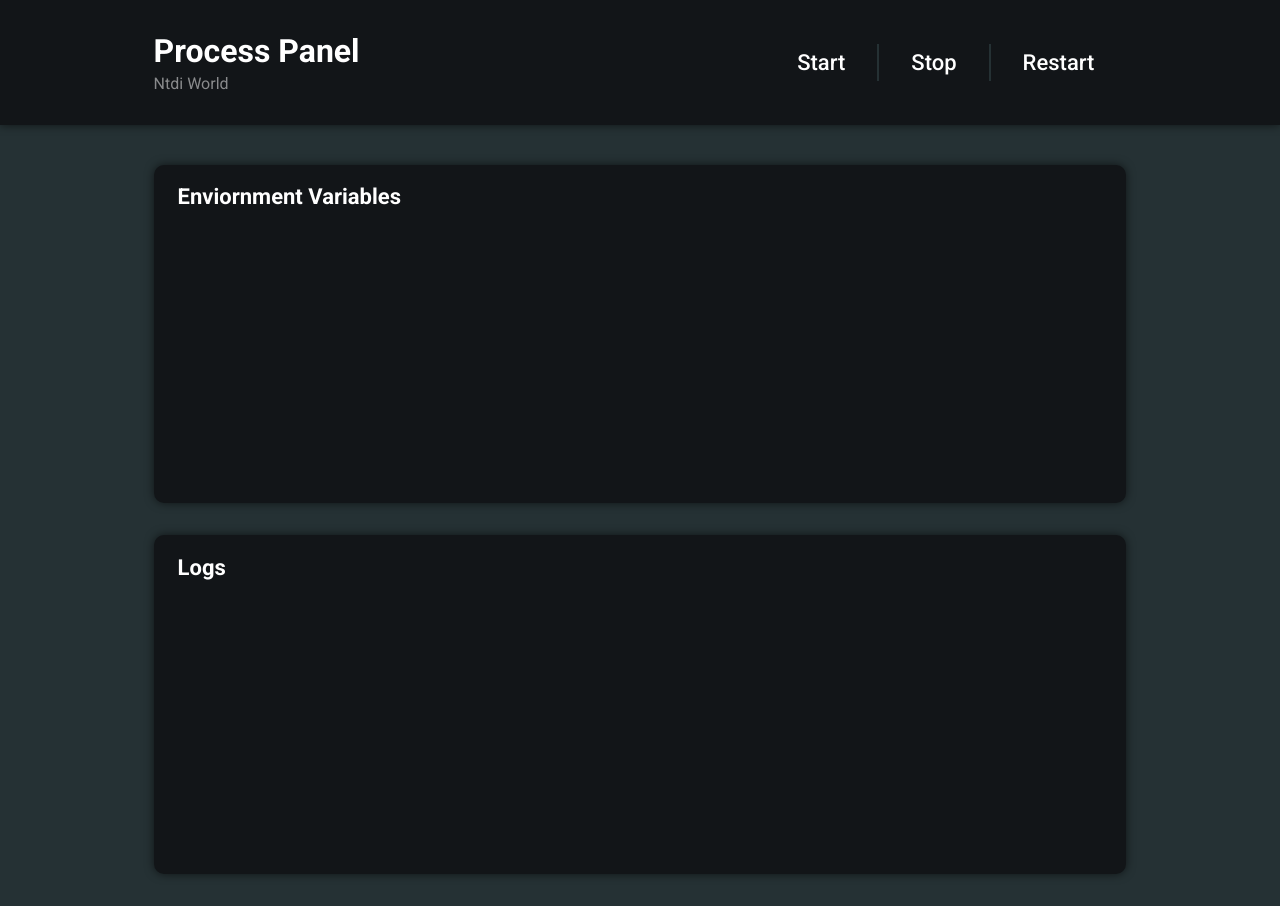
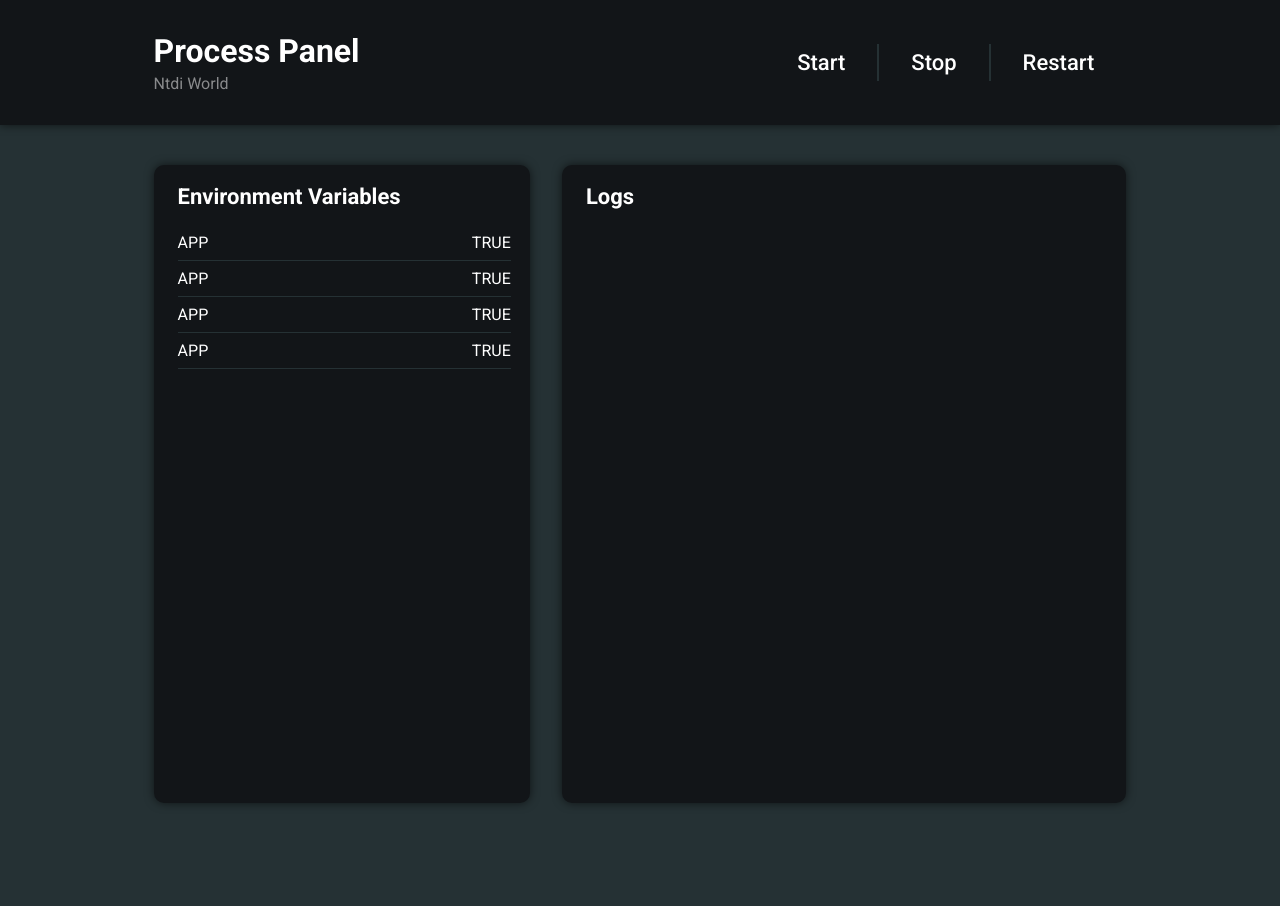
Before and after one commit to n-tdi/processPanel-fontend, a SvelteKit app: page / in a window 1280 px wide. After the commit the page ends 835 px from the top, so only its background shows below. Built offline with nearby package versions, Linux system fonts and the light colour scheme.

Commit message:
ming ming ming

```diff
--- a/src/components/cards/Card.svelte
+++ b/src/components/cards/Card.svelte
@@ -11,7 +11,7 @@
 
 <style lang=scss>
   .card-container {
-    height: 300px;
+    height: 600px;
     filter: drop-shadow(0 0 5px #00000098);
     padding: 1.2rem;
     padding-left: 1.5rem;
@@ -23,5 +23,6 @@
   .card-title {
     font-size: 22px;
     font-weight: 600;
+    margin-bottom: 1rem;
   }
 </style>
--- /dev/null
+++ b/src/components/cards/Popup.svelte
@@ -0,0 +1,25 @@
+<script>
+    export let title;
+    export let body;
+</script>
+
+<div class="container">
+    <h3 class="title">{title}</h3>
+    <p class="body">{body}</p>
+</div>
+
+<style lang=scss>
+    .container {
+        background-color: $dark;
+        border-radius: 10px;
+        padding: 1rem;
+        display: flex;
+        flex-direction: column;
+        justify-content: center;
+        filter: drop-shadow(0 0 5px #00000098);
+    }
+
+    .title {
+        margin-bottom: 0.5rem;
+    }
+</style>
--- /dev/null
+++ b/src/components/envpage/ENVList.svelte
@@ -0,0 +1,19 @@
+<script>
+    import Popup from "../cards/Popup.svelte";
+    import EnvRow from "./ENVRow.svelte";
+
+    let penvEnabled = true;
+</script>
+
+{#if !penvEnabled}
+    <Popup title="Error" body="No Parent Environment set."/>
+{:else}
+    <EnvRow key="APP" value="TRUE"/>
+    <EnvRow key="APP" value="TRUE"/>
+    <EnvRow key="APP" value="TRUE"/>
+    <EnvRow key="APP" value="TRUE"/>
+{/if}
+
+<style>
+
+</style>
--- /dev/null
+++ b/src/components/envpage/ENVRow.svelte
@@ -0,0 +1,46 @@
+<script>
+    export let key;
+    export let value;
+
+</script>
+
+<div class="container">
+    <p class="key">{key}</p>
+    <div class="info">
+        <button class="info-btn">Edit</button>
+        <button class="info-btn">Remove</button>
+    </div>
+    <p class="value">{value}</p>
+</div>
+
+<style lang=scss>
+    .container {
+        display: flex;
+        justify-content: space-between;
+        border-bottom: 1px solid $dark;
+        padding: 8px 0;
+
+        &:hover {
+            .info {
+                display: flex;
+                align-items: center;
+                justify-content: space-around;
+                gap: 1rem;
+            }
+        }
+    }
+
+    .key, .value {
+        font-weight: 400;
+    }
+
+    .info {
+        display: none;
+    }
+
+    .info-btn {
+        border: none;
+        background-color: $darkest;
+        color: $white;
+    }
+</style>
--- a/src/routes/+page.svelte
+++ b/src/routes/+page.svelte
@@ -1,33 +1,32 @@
 <script>
   import Card from "../components/cards/Card.svelte";
-  import PowerButtonList from "../components/poweraction/PowerButtonList.svelte";
+  import EnvList from "../components/envpage/ENVList.svelte";
 </script>
 
-<div class="cards">
-  <div class="cards-top">
-    <div class="cards-top_child">
-      <Card title="Enviornment Variables">
-      </Card>
+<div class="cards-2">
+    <div class="cards-left side-card">
+        <Card title="Environment Variables">
+            <EnvList />
+        </Card>
     </div>
-  </div>
-  <div class="cards-bottom">
-    <Card title="Logs">
-    </Card>
-  </div>
+    <div class="cards-right side-card">
+        <Card title="Logs">
+        </Card>
+    </div>
 </div>
 
 <style lang=scss>
-  .cards {
+  .cards-2 {
     display: flex;
-    flex-direction: column;
-  }
-  .cards-top {
-    display: flex;
-    align-items: center;
     flex-wrap: wrap;
   }
-  .cards-top_child {
-    flex: 1;
+
+  .cards-left {
+    flex: 2;
+    margin-right: 2rem;
   }
 
+  .cards-right {
+    flex: 3;
+  }
 </style>
--- a/src/variables.scss
+++ b/src/variables.scss
@@ -5,3 +5,4 @@ $purple: #523679;
 $light-purple: #C76CD9;
 $white: #FFFFFF;
 $max-width: 76%;
+$row-1: #272b30;
```
